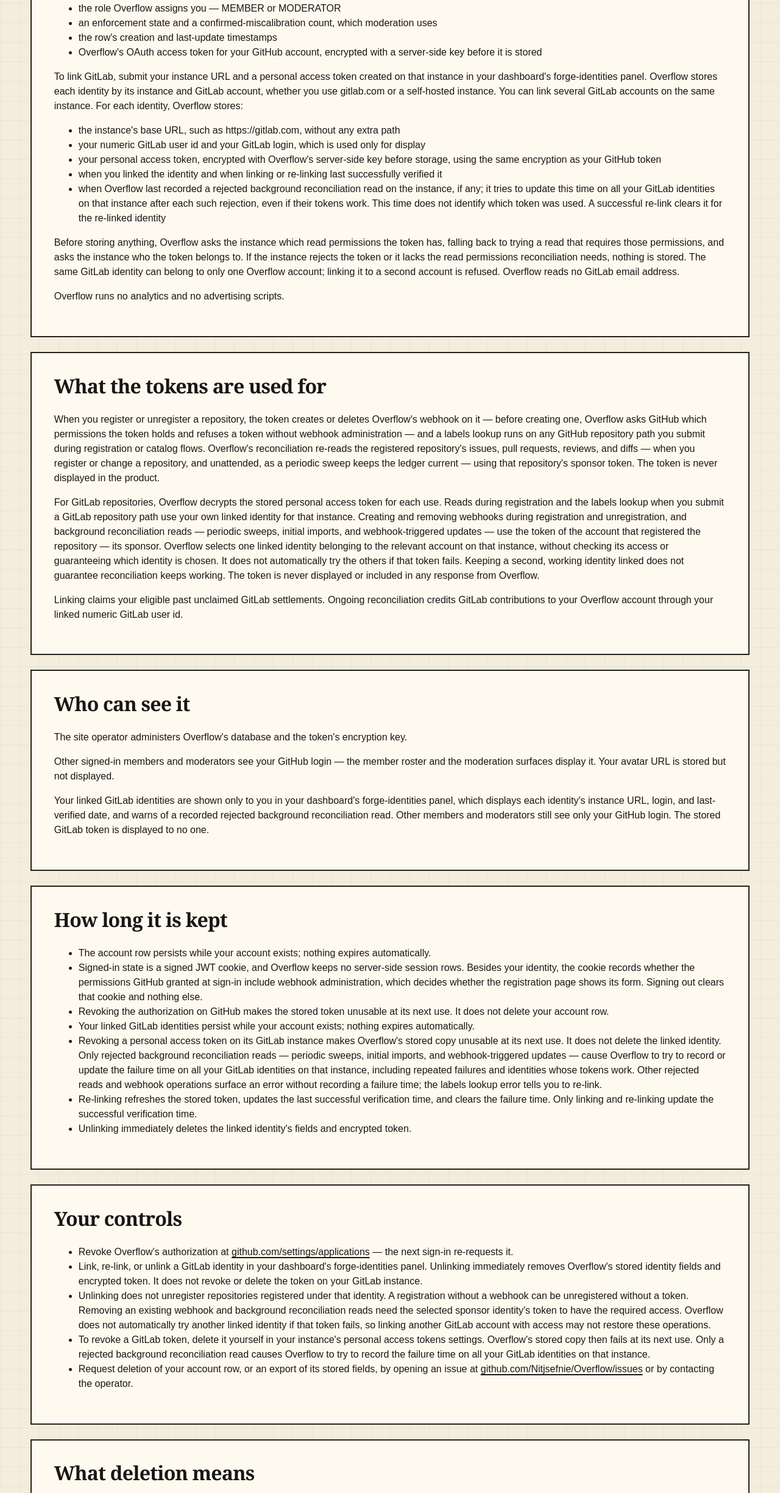
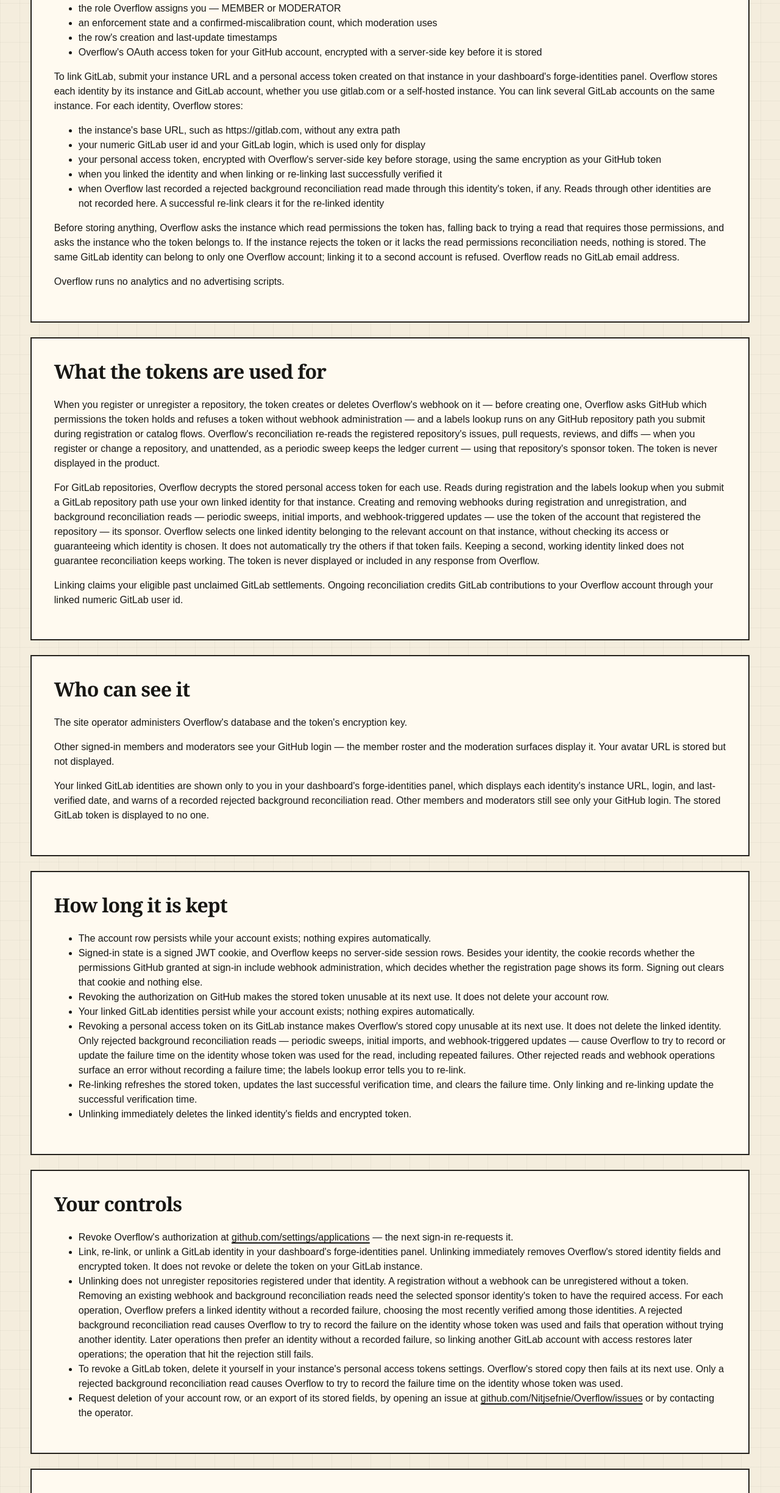
Before and after one commit to Nitjsefnie/Overflow, a Next.js app: page /account-data in a window 1280 px wide. Shown: the part 667-3115 px from the top of the page at 61% size. Built offline with nearby package versions, Linux system fonts and the light colour scheme.

Commit message:
Clarify identity-scoped GitLab failure markers in account data
Co-Authored-By: GPT-6 Astra <noreply@openai.com>

```diff
--- a/src/app/account-data/page.tsx
+++ b/src/app/account-data/page.tsx
@@ -48,10 +48,9 @@ export function AccountDataNotice() {
           </li>
           <li>when you linked the identity and when linking or re-linking last successfully verified it</li>
           <li>
-            when Overflow last recorded a rejected background reconciliation read on the instance, if any; it
-            tries to update this time on all your GitLab identities on that instance after each such rejection,
-            even if their tokens work. This time does not identify which token was used. A successful re-link
-            clears it for the re-linked identity
+            when Overflow last recorded a rejected background reconciliation read made through this identity&apos;s
+            token, if any. Reads through other identities are not recorded here. A successful re-link clears it
+            for the re-linked identity
           </li>
         </ul>
         <p>
@@ -126,8 +125,8 @@ export function AccountDataNotice() {
             Revoking a personal access token on its GitLab instance makes Overflow&apos;s stored copy unusable at
             its next use. It does not delete the linked identity. Only rejected background reconciliation reads —
             periodic sweeps, initial imports, and webhook-triggered updates — cause Overflow to try to record or
-            update the failure time on all your GitLab identities on that instance, including repeated failures
-            and identities whose tokens work. Other rejected reads and webhook operations surface an error
+            update the failure time on the identity whose token was used for the read, including repeated failures.
+            Other rejected reads and webhook operations surface an error
             without recording a failure time; the labels lookup error tells you to re-link.
           </li>
           <li>
@@ -156,14 +155,17 @@ export function AccountDataNotice() {
           <li>
             Unlinking does not unregister repositories registered under that identity. A registration without a
             webhook can be unregistered without a token. Removing an existing webhook and background reconciliation
-            reads need the selected sponsor identity&apos;s token to have the required access. Overflow does not
-            automatically try another linked identity if that token fails, so linking another GitLab account with
-            access may not restore these operations.
+            reads need the selected sponsor identity&apos;s token to have the required access. For each operation,
+            Overflow prefers a linked identity without a recorded failure, choosing the most recently verified
+            among those identities. A rejected background reconciliation read causes Overflow to try to record
+            the failure on the identity whose token was used and fails that operation without trying another
+            identity. Later operations then prefer an identity without a recorded failure, so linking another
+            GitLab account with access restores later operations; the operation that hit the rejection still fails.
           </li>
           <li>
             To revoke a GitLab token, delete it yourself in your instance&apos;s personal access tokens settings.
             Overflow&apos;s stored copy then fails at its next use. Only a rejected background reconciliation read
-            causes Overflow to try to record the failure time on all your GitLab identities on that instance.
+            causes Overflow to try to record the failure time on the identity whose token was used.
           </li>
           <li>
             Request deletion of your account row, or an export of its stored fields, by opening an issue at{" "}
```
